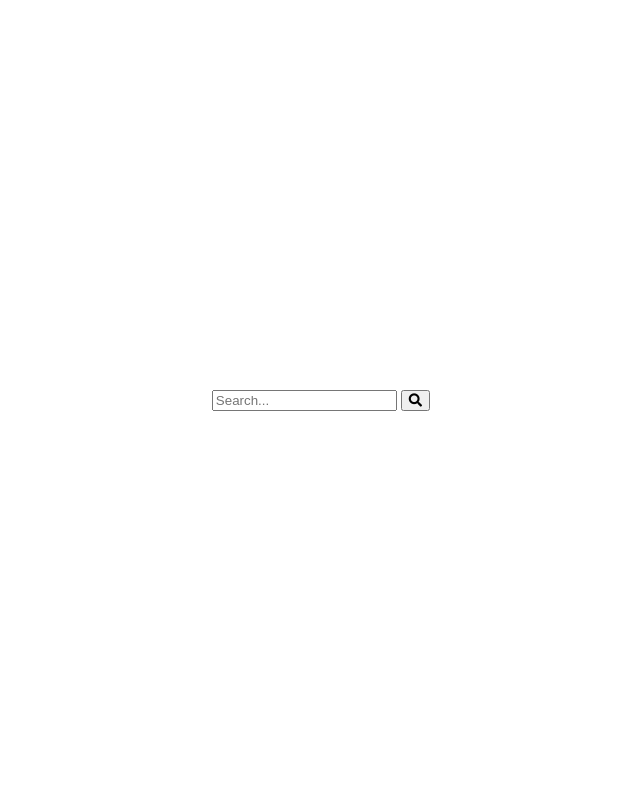
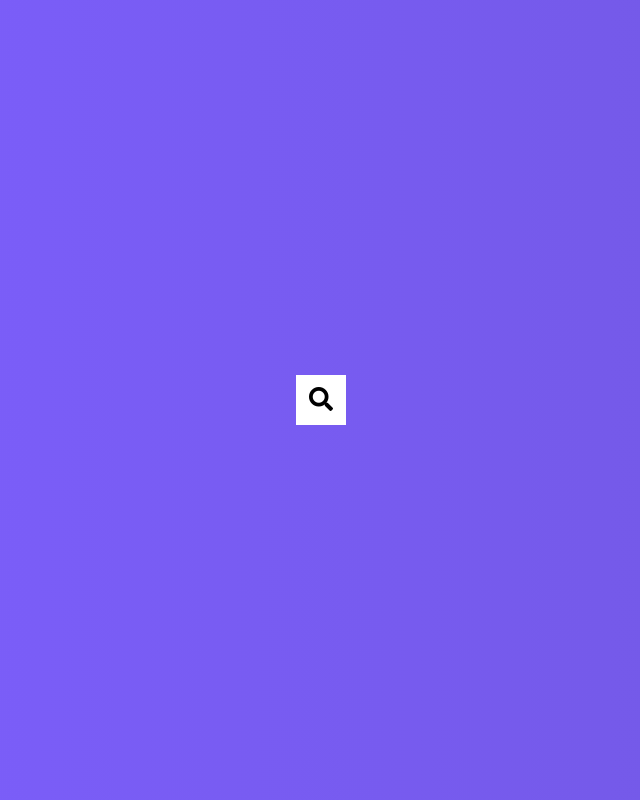
Before and after one commit to marian-oprisan/50p, a plain HTML site: page hidden_search/index.html in a window 1280 px wide. Shown: the whole page, without its empty margins (319-959 px from the left). Drawn offline with Linux system fonts and the light colour scheme.

Commit message:
Added js and finished project

```diff
--- a/hidden_search/script.js
+++ b/hidden_search/script.js
@@ -0,0 +1,8 @@
+const search = document.querySelector('.search');
+const btn = document.querySelector('.btn');
+const input = document.querySelector('.input');
+
+btn.addEventListener('click', () => {
+    search.classList.toggle('active');
+    input.focus();
+});
--- a/hidden_search/styles.css
+++ b/hidden_search/styles.css
@@ -19,4 +19,47 @@ body {
     overflow: hidden;
 
     margin: 0;
+
+    background-image: linear-gradient(90deg, #7d5fff, #7258e2);
 }
+
+.search {
+    position: relative;
+    height: 50px;
+}
+
+.search .input {
+    background-color: #fff;
+    border: 0;
+    font-size: 18px;
+    padding: 15px;
+    height: 50px;
+    width: 50px;
+    transition: width 0.3s ease;
+}
+
+.btn {
+    background-color: #fff;
+    border: 0;
+    cursor: pointer;
+    font-size: 24px;
+    position: absolute;
+    top: 0;
+    left: 0;
+    height: 50px;
+    width: 50px;
+    transition: transform 0.3s ease;
+}
+
+.btn:focus,
+.input:focus {
+    outline: none;
+}
+
+.search.active .input {
+    width: 200px;
+}
+
+.search.active .btn {
+    transform: translateX(198px);
+}
```
